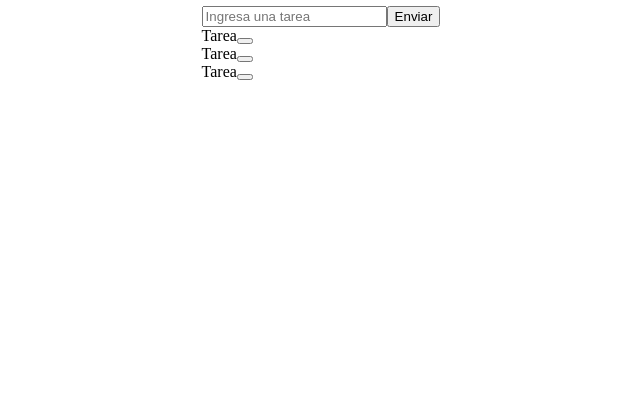
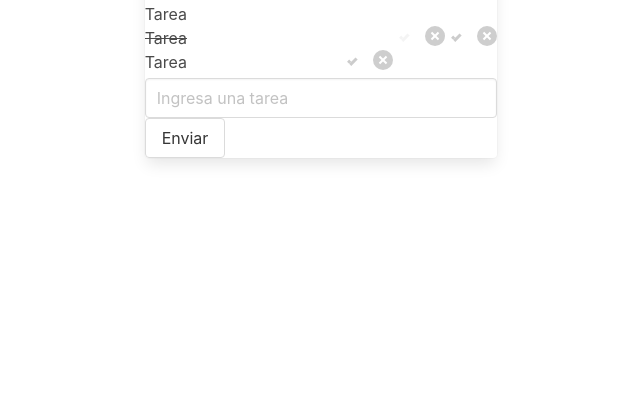
Before and after one commit to codeinit-code/ReactJs-To-do, a React app: page / in a window 1280 px wide. Shown: the part 404-816 px from the top of the page, without its empty margins (319-959 px from the left). Built offline with nearby package versions, Linux system fonts and the light colour scheme.

Commit message:
Se implemento el Ejemplo1 y 2, y tambien el reto 1 state y props

```diff
--- a/public/index.html
+++ b/public/index.html
@@ -25,6 +25,7 @@
       Learn how to configure a non-root public URL by running `npm run build`.
     -->
     <title>React App</title>
+     <link href="https://cdnjs.cloudflare.com/ajax/libs/bulma/0.8.0/css/bulma.min.css" rel="stylesheet">
   </head>
   <body>
     <noscript>You need to enable JavaScript to run this app.</noscript>
--- a/src/componets/App.js
+++ b/src/componets/App.js
@@ -10,11 +10,11 @@ function App() {
     <div className="wrapper">
         <div className="card frame">
 	        <Header/>
+	        <TodoList/>
 	        <Form/>
-	        <TodoList/>
         </div>
     </div>
-  );
-}
+  )
+};
 
 export default App;
--- /dev/null
+++ b/src/componets/Checkmark.js
@@ -0,0 +1,18 @@
+import React from 'react';
+import PropTypes from 'prop-types';
+import '../css/checkmark.css';
+
+function Checkmark (props) {
+	return(
+		<span className={`checkmark ${props.done ? 'dimmed' : ''}`}>
+			<div className="checkmark_stem" />
+			<div className="checkmark_kick" />
+		</span>
+	)
+};
+
+Checkmark.propTypes = {
+	done: PropTypes.bool
+}
+
+export default Checkmark;
--- a/src/componets/Form.js
+++ b/src/componets/Form.js
@@ -3,7 +3,9 @@ import React from 'react';
 function Form(){
 	return(
 		<form>
-			<input type="text" id="txtTarea" placeholder="Ingresa una tarea"/>
+			<input type="text"
+			   	   className="input"
+				   placeholder="Ingresa una tarea"/>
 			<button className="button">Enviar</button>
 		</form>
 	)
--- a/src/componets/Todo.js
+++ b/src/componets/Todo.js
@@ -1,12 +1,27 @@
 import React from 'react';
+import PropTypes from 'prop-types';
+import '../css/todo.css';
+import Checkmark from './Checkmark.js';
 
-function Todo(){
-	return(
-		<div className="list-item">
-			Tarea
-		    <button className="delete is-pulled-right"/>
-		</div>
-	)
+
+class Todo extends React.Component {
+
+	render (){
+		return(
+			<div className={`list-item ${this.props.done ? 'done' : ''} ` } >
+				Tarea
+				<div className="is-pulled-right">
+					<Checkmark done={this.props.done} />
+					<button className="delete is-pulled-right"/>
+				</div>
+			</div>
+		)
+	}
 };
 
+Todo.propTypes = {
+	done: PropTypes.bool
+}
+
+
 export default Todo;
--- a/src/componets/TodoList.js
+++ b/src/componets/TodoList.js
@@ -4,9 +4,14 @@ import '../css/TodoList.css'
 
 function TodoList(){
 	return(
-		<div className="list-wraper">
+		<div className="list-wrapper">
+			<Todo done/>
 			<Todo />
+			<Todo done/>
 			<Todo />
+			<Todo done/>
+			<Todo />
+			<Todo done/>
 			<Todo />
 		</div>
 	)
--- /dev/null
+++ b/src/css/app.css
@@ -0,0 +1,3 @@
+.init {
+  width: 100%;
+}
--- /dev/null
+++ b/src/css/checkmark.css
@@ -0,0 +1,32 @@
+.checkmark {
+  cursor: pointer;
+  display:inline-block;
+  margin-right: 10px;
+  width: 22px;
+  height:22px;
+  -ms-transform: rotate(45deg); /* IE 9 */
+  -webkit-transform: rotate(45deg); /* Chrome, Safari, Opera */
+  transform: rotate(45deg);
+}
+
+.checkmark.dimmed {
+  opacity: .2;
+}
+
+.checkmark_stem {
+  position: absolute;
+  width:3px;
+  height:9px;
+  background-color:#ccc;
+  left:11px;
+  top:6px;
+}
+
+.checkmark_kick {
+  position: absolute;
+  width:3px;
+  height:3px;
+  background-color:#ccc;
+  left:8px;
+  top:12px;
+}
--- /dev/null
+++ b/src/css/todo.css
@@ -0,0 +1,3 @@
+.done {
+  text-decoration: line-through;
+}
```
